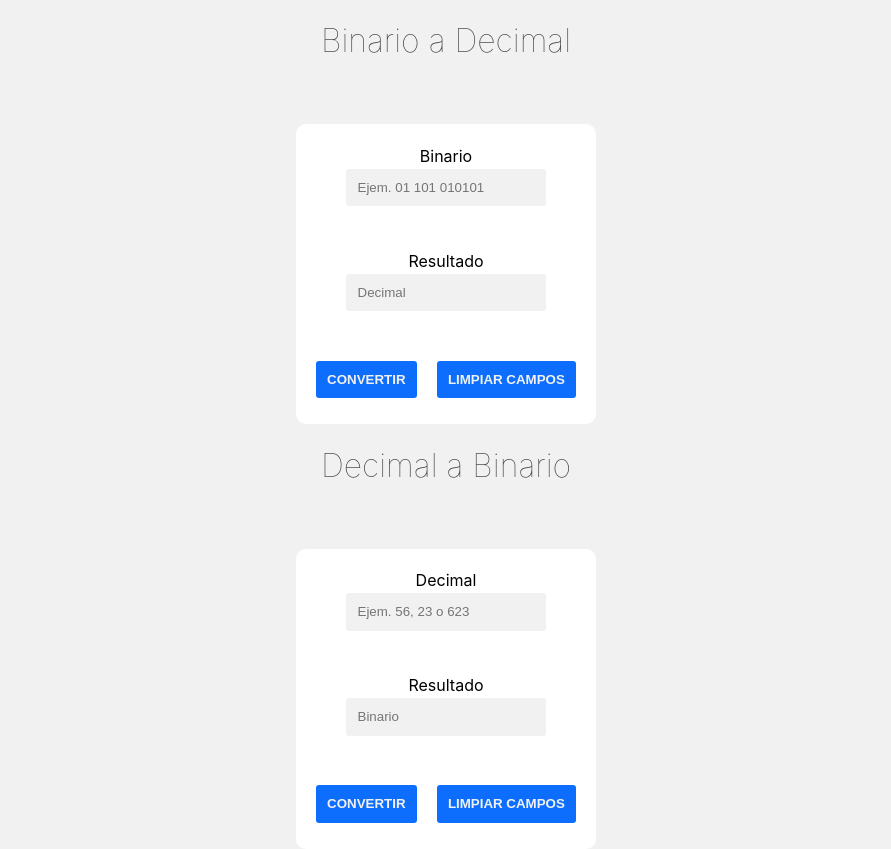
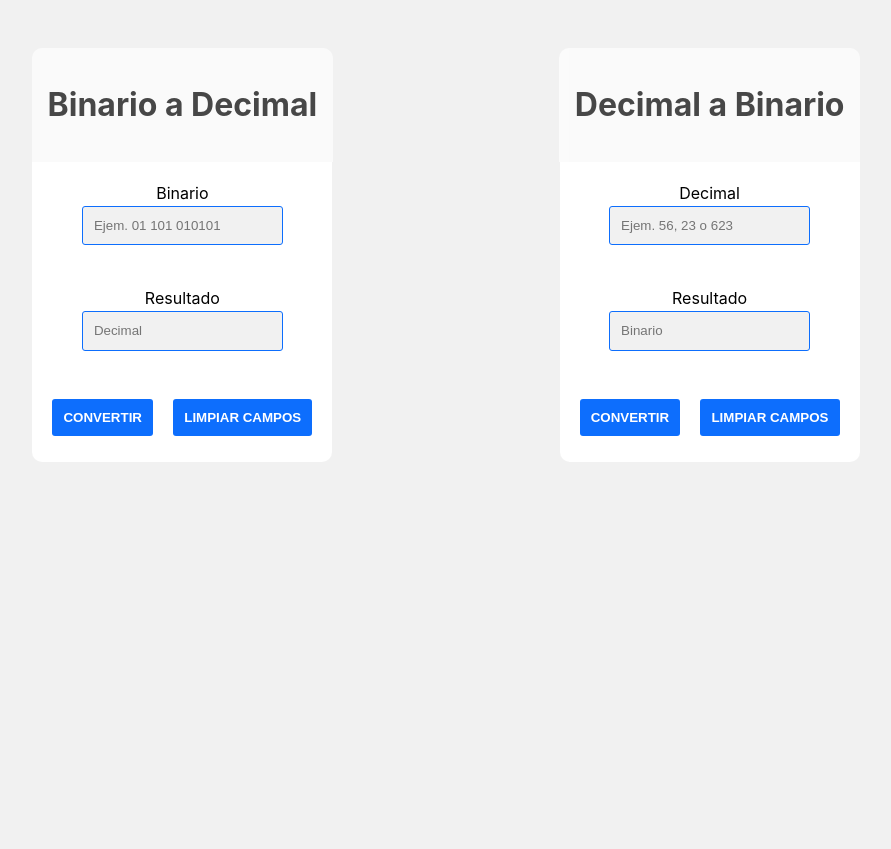
Before and after one commit to Ancient-R/01-conversor-de-binario-2-decimal, a React (Create React App) app: page / in a window 1280 px wide. Shown: the whole page, without its empty margins (194-1085 px from the left). After the commit the page ends 800 px from the top, so only its background shows below. Built offline with nearby package versions, Linux system fonts and the light colour scheme.

Commit message:
Estilos al header, al contenedor principal, actualizacion de estilos al formulario, error, y correcto

```diff
--- a/src/index.css
+++ b/src/index.css
@@ -1,5 +1,6 @@
 :root{
   --bgcolor: #f1f1f1;
+
 }
 
 body {
@@ -10,28 +11,45 @@ body {
     background-color: var(--bgcolor);
 }
 
+/* ESTILOS AL CONTENEDOR PRINCIPAL */
+.container{
+  display: flex;
+  flex-wrap: wrap;
+  justify-content: space-evenly;
+}
+
 /* ESTILOS DEL HEADER */
-.header{
+
+
+header{
   text-align: center;
   opacity: .7;
   font-weight: lighter;
+  background-color: #fff;
+  border-top-left-radius: 10px;
+  border-top-right-radius: 10px;
+  padding: 1rem;
+  margin-top: 3rem;
 }
 
 /* ESTILOS DEL FORMULARIO */
+.form-container{
+  margin-bottom: 3rem;
+}
 
 .form{
   width: 300px;
   height: 300px;
   margin-left: auto;
   margin-right: auto;
-  border-radius: 10px;
+  border-bottom-left-radius: 10px;
+  border-bottom-right-radius: 10px;
   background-color: #fff;
   position: relative;
   display: flex;
   flex-direction: column;
   align-items: center;
   justify-content: space-around;
-  margin-top: 4rem;
 }
 
 .form-group{
@@ -58,36 +76,42 @@ body {
 
 .form-input{
   background-color: var(--bgcolor);
+  border: 1px solid #0d6efd;
 }
 
 .form-input,
 .form-submit{
   padding: .7rem;
-  border: none;
   border-radius: 3px;
   outline: none;
 }
 
 .form-submit{
   background-color: #0d6efd;
-  color: var(--bgcolor);
+  color: #fff;
   font-weight: bold;
   text-transform: uppercase;
   margin-top: 5px;
   margin-bottom: 5px;
+  border: none;
 }
 
 
 .error{
-  width: auto;
-  position: absolute;
-  top: -72px;
+  display: block;
   background-color: #dc3545;
   color: #fff;
   padding: 10px;
   text-align: center;
   border-radius: 3px;
-  display: block;
+}
+
+.error-input{
+  border: 1px solid red;
+}
+
+.success-input{
+  border: 1px solid green;
 }
 
 .fadein{
```
